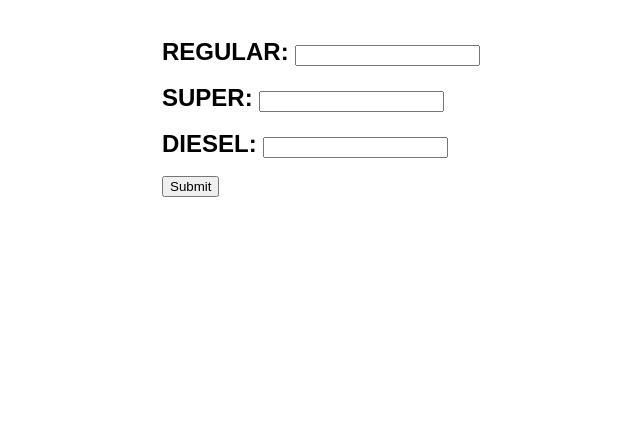
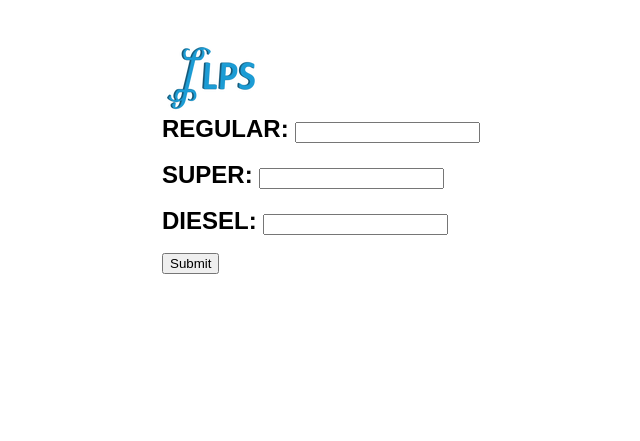
Before and after one commit to maulikrshah/lpsppwv2, a website: page index.htm in a window 1280 px wide. Shown: the whole page, without its empty margins (278-918 px from the left). Drawn offline with Linux system fonts and the light colour scheme.

Commit message:
adding images

```diff
--- a/index.htm
+++ b/index.htm
@@ -39,7 +39,7 @@
 
 	<div class="center-div">
 
-
+		<img src="/images/lps.png" ></img>
 
       		<form action = "/process_get_veeder" method = "GET">
          		<h2>REGULAR: <input type = "text" name = "tc_vol_reg"></h2><br>
```
